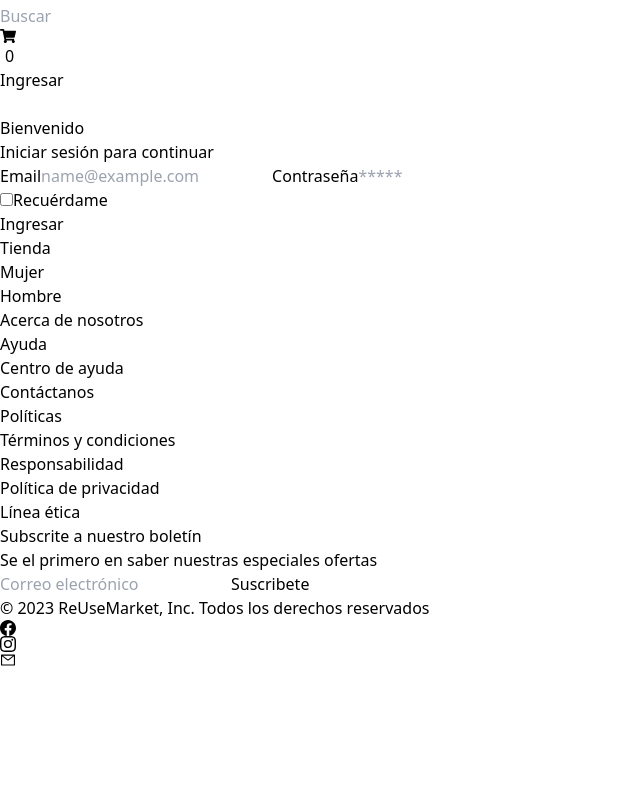
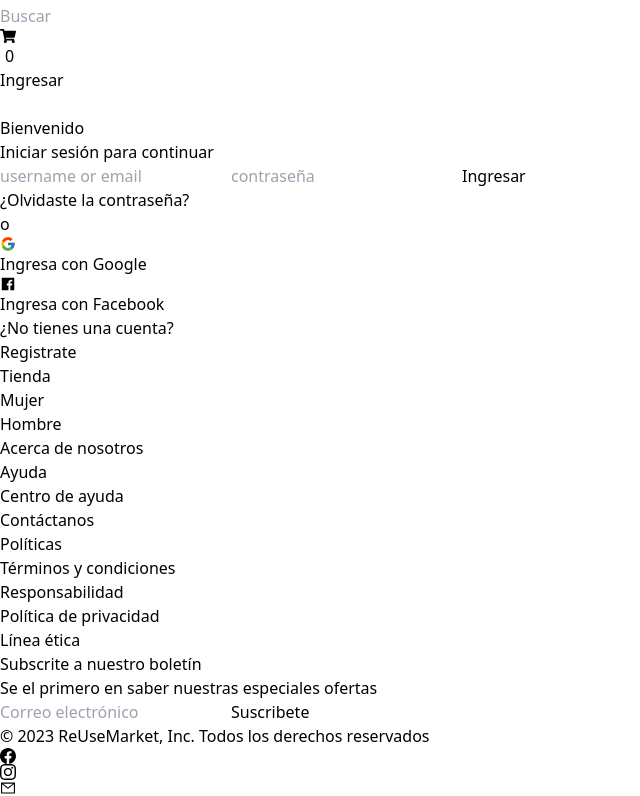
Before and after one commit to henryhyde11/reusemarket, a React (Vite) app: page /login in a window 1280 px wide. Shown: the part 1304-2100 px from the top of the page, without its empty margins (0-640 px from the left). Before the commit the page ends 1972 px from the top, so only its background shows below. Built offline with nearby package versions, Linux system fonts and the light colour scheme.

Commit message:
Login updated: structure and font

```diff
--- a/src/components/LoginComponent.jsx
+++ b/src/components/LoginComponent.jsx
@@ -1,29 +1,69 @@
+import { FcGoogle } from "react-icons/fc";
+import { AiFillFacebook } from "react-icons/ai";
+
 export function LoginComponent() {
   return (
-    <main className="flex justify-center p-5 py-9 bg-slate-200">
-      <form className="flex flex-col gap-4 p-5 rounded-xl shadow-lg bg-slate-100">
-        <div>
-          <h1 className="text-3xl font-semibold">Bienvenido</h1>
-          <p className="text-lg">Iniciar sesión para continuar</p>
-        </div>
+    <main className="grid justify-center gap-4 p-5 py-9">
+      <form className="flex flex-col gap-4 p-5 shadow-lg border border-slate-900 sm:w-72 md:w-80">
+        <section className="grid gap-4">
+          <div>
+            <h1 className="text-3xl font-semibold">Bienvenido</h1>
+            <p className="text-lg font-extralight">
+              Iniciar sesión para continuar
+            </p>
+          </div>
 
-        <div className="flex flex-col gap-4 text-md">
-            <label>Email</label>
-            <input type="email" className="border-2 p-1" placeholder="name@example.com" />
+          <div className="flex flex-col gap-4 text-md">
+            <input
+              type="email"
+              className="font-thin border border-slate-900 p-1"
+              placeholder="username or email"
+            />
 
-            <label>Contraseña</label>
-            <input type="password" className="border-2 p-1" placeholder="*****" />
+            <input
+              type="password"
+              className="font-thin border border-slate-900 p-1"
+              placeholder="contraseña"
+            />
 
-          <div className="flex gap-1">
-            <input type="checkbox" className="border-2" value="remember-me" />
-            <label className="form-check-label">Recuérdame</label>
+            <button
+              className="text-white bg-gray-800 hover:bg-gray-900 font-medium text-sm p-2  dark:hover:bg-gray-700"
+              type="submit"
+            >
+              Ingresar
+            </button>
+
+            <div className="flex justify-center">
+              <p className="font-extralight">¿Olvidaste la contraseña?</p>
+            </div>
+
+            <div className="">
+              <article className="flex gap-1 items-center justify-between font-extralight">
+                <div className="w-20 border-t border-gray-400 md:w-24 lg:w-28"></div>
+                <div>o</div>
+                <div className="w-20 border-t border-gray-400 md:w-24 lg:w-28"></div>
+              </article>
+
+              <article className="flex flex-col items-center font-extralight">
+                <div className="flex items-center gap-1">
+                  <FcGoogle />
+                  Ingresa con Google
+                </div>
+
+                <div className="flex items-center gap-1">
+                  <AiFillFacebook className="text-blue-700" />
+                  Ingresa con Facebook
+                </div>
+              </article>
+            </div>
           </div>
-        </div>
+        </section>
+      </form>
 
-        <button className="border-2 p-1 text-white bg-slate-900" type="submit">
-          Ingresar
-        </button>
-      </form>
+      <section className="font-extralight grid p-5 shadow-lg border border-slate-900 sm:flex sm:gap-1 sm:w-72 md:w-80">
+        <h2>¿No tienes una cuenta?</h2>
+        <h2 className="text-sky-500">Registrate</h2>
+      </section>
     </main>
   );
 }
```
